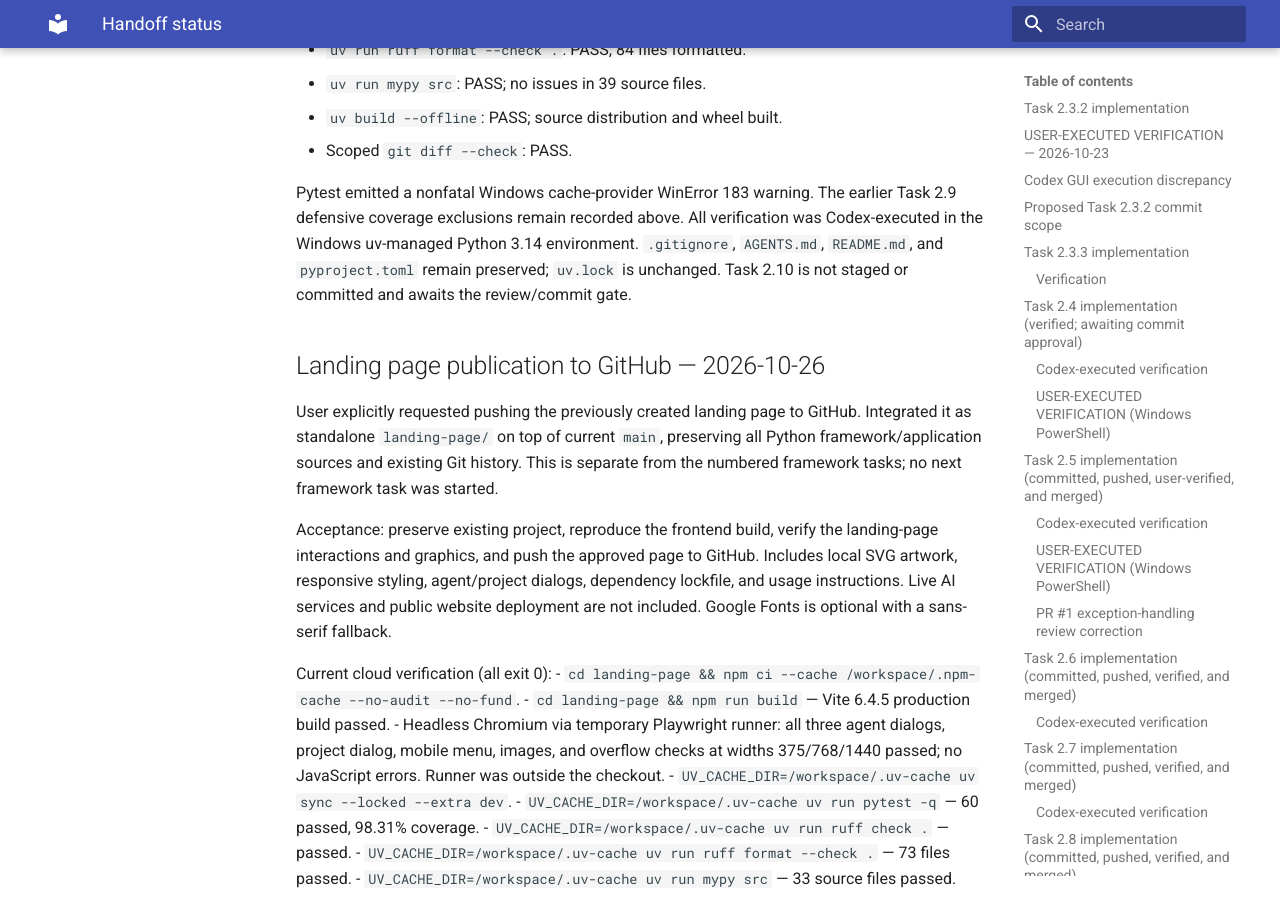
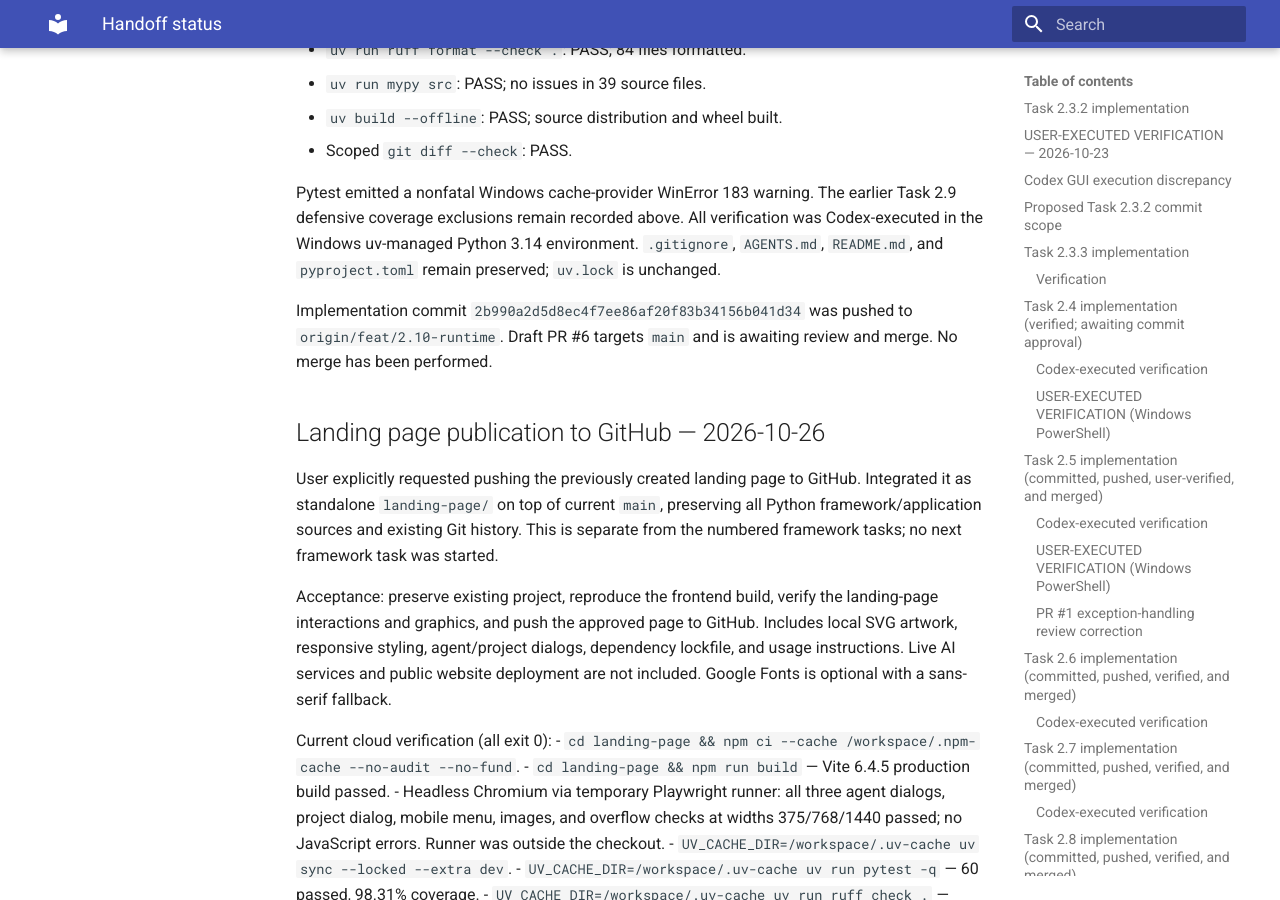
Before and after one commit to anfazmzbd-aus/ai-agriflow, an MkDocs documentation site: the page built from docs/handoff/STATUS.md, in a window 1280 px wide and 900 px high, scrolled down 12637 px. Built offline with MkDocs 1.6.1 and Material for MkDocs 9.7.7, drawn with Linux system fonts in a browser that asks for light colours; some of the changed text lies outside the part shown.

Commit message:
docs(handoff): reconcile Task 2.10 post-commit status

```diff
--- a/docs/handoff/STATUS.md
+++ b/docs/handoff/STATUS.md
@@ -15,7 +15,7 @@
 - Completed task: **2.8 Service Container** — committed as `168be89f284f6800493d27d13cad574b2bb87d85` and pushed to `origin/feat/2.8-service-container`
 - Pull request: **#4** (`feat/2.8-service-container` → `main`) — merged in `779dae278a9eb6015bb1791c0090d08a201eef93`
 - Pull request: **#5** (`feat/2.9-component-manager` → `main`) — merged in `26313e5ea6229883d378f0b2be3ade1bdfe256f6`
-- Current task: **2.10 Runtime Integration and Orchestration** — implementation in progress on `feat/2.10-runtime`
+- Current task: **2.10 Runtime Integration and Orchestration** — committed and pushed; draft PR #6 awaiting review and merge
 - Source fidelity: original user's local Git repository was not available; reconcile before merging.
 
 ## Task 2.3.2 implementation
@@ -409,7 +409,7 @@ environment. The unrelated edits to `.gitignore`, `AGENTS.md`, `README.md`, and
 `pyproject.toml` are preserved. `uv.lock` is unchanged. Task 2.9 is committed and
 pushed; those four unrelated modifications remain uncommitted.
 
-## Task 2.10 — Runtime Integration and Orchestration (implemented; awaiting commit approval)
+## Task 2.10 — Runtime Integration and Orchestration (committed, pushed, and verified; draft PR #6 awaiting review and merge)
 
 Branch: `feat/2.10-runtime`, based on Task 2.9 merge commit
 `26313e5ea6229883d378f0b2be3ade1bdfe256f6`. Runtime preserves its original four
@@ -455,7 +455,11 @@ Pytest emitted a nonfatal Windows cache-provider WinError 183 warning. The earli
 Task 2.9 defensive coverage exclusions remain recorded above. All verification was
 Codex-executed in the Windows uv-managed Python 3.14 environment. `.gitignore`,
 `AGENTS.md`, `README.md`, and `pyproject.toml` remain preserved; `uv.lock` is
-unchanged. Task 2.10 is not staged or committed and awaits the review/commit gate.
+unchanged.
+
+Implementation commit `2b990a2d5d8ec4f7ee86af20f83b34156b041d34` was pushed to
+`origin/feat/2.10-runtime`. Draft PR #6 targets `main` and is awaiting review and
+merge. No merge has been performed.
 
 ## Landing page publication to GitHub — 2026-10-26
 
```
Also changed, not shown: docs/handoff/TASKS.md (+1 -1 lines).
